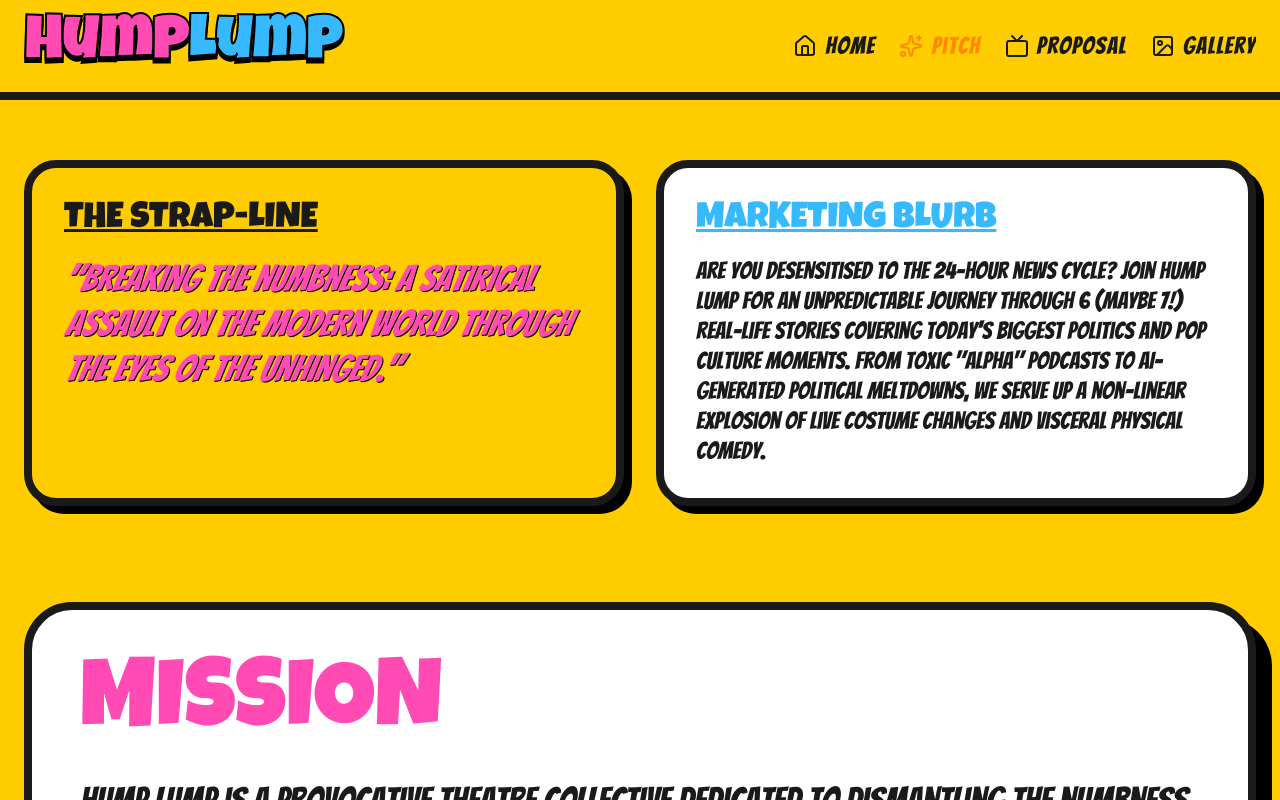
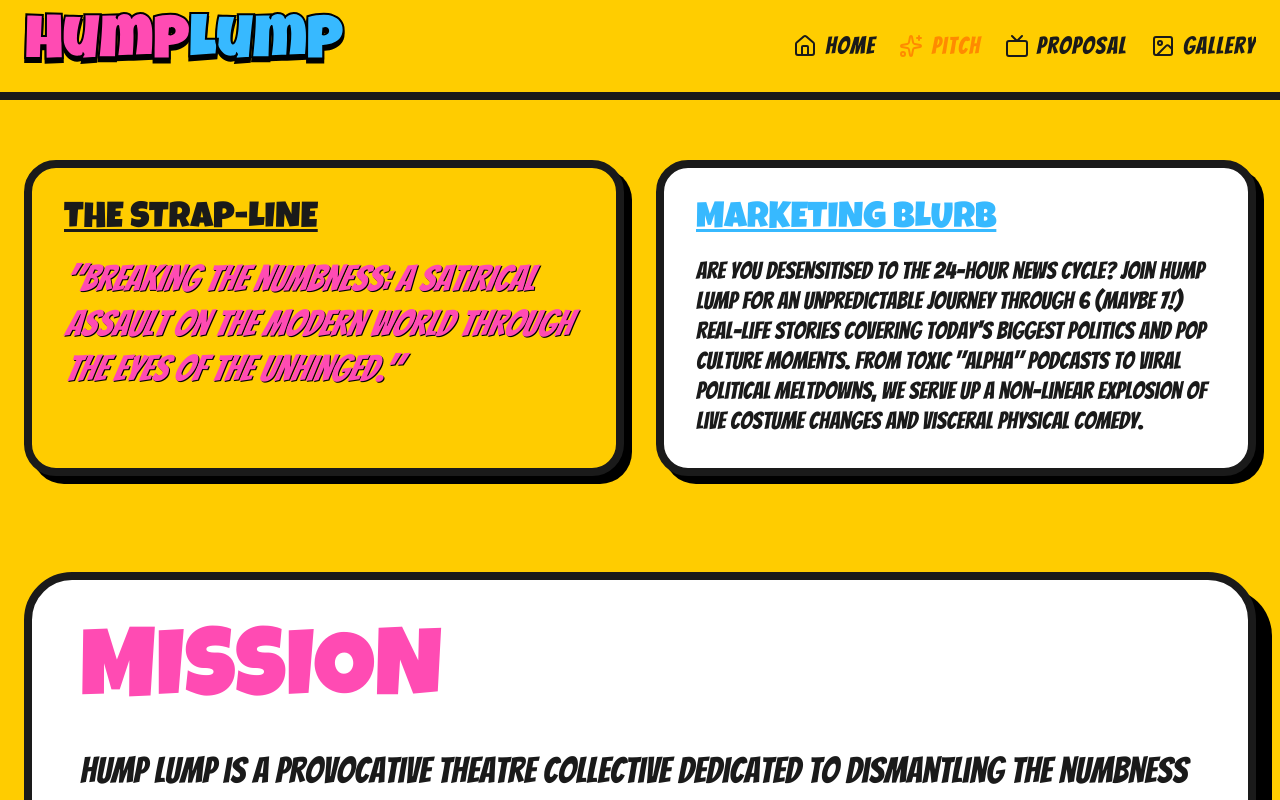
Before and after one commit to JollyLegend/humplump, a React (Vite) app: page / in a window 1280 px wide. Both pictures are taken after a click on the button "Pitch". Shown: the top 800 px of the page. Built offline with nearby package versions, Linux system fonts and the light colour scheme.

Commit message:
fix: Update marketing blurb to 'viral' political meltdowns
Changed "AI-generated political meltdowns" to "viral political meltdowns" in the marketing blurb to better reflect the satirical tone and current cultural references.

```diff
--- a/src/App.tsx
+++ b/src/App.tsx
@@ -304,7 +304,7 @@ export default function App() {
               <div className="flex-1 bg-white p-8 border-4 sm:border-8 border-lump-black shadow-[8px_8px_0_rgba(0,0,0,1)] rounded-[2rem]">
                 <h3 className="font-heading text-3xl sm:text-4xl mb-4 uppercase text-lump-blue underline">Marketing Blurb</h3>
                 <p className="font-comic text-xl sm:text-2xl leading-tight">
-                  Are you desensitised to the 24-hour news cycle? Join Hump Lump for an unpredictable journey through 6 (maybe 7!) real-life stories covering today's biggest politics and pop culture moments. From toxic "Alpha" podcasts to AI-generated political meltdowns, we serve up a non-linear explosion of live costume changes and visceral physical comedy.
+                  Are you desensitised to the 24-hour news cycle? Join Hump Lump for an unpredictable journey through 6 (maybe 7!) real-life stories covering today's biggest politics and pop culture moments. From toxic "Alpha" podcasts to viral political meltdowns, we serve up a non-linear explosion of live costume changes and visceral physical comedy.
                 </p>
               </div>
             </div>
@@ -377,8 +377,8 @@ export default function App() {
                   <p className="font-comic text-lg">Using heightened movement, we explore the "Sigma Male" phenomenon as a form of physical home invasion, turning digital pressures into tangible threat.</p>
                 </div>
                 <div className="bg-white p-8 border-4 border-lump-black rounded-3xl shadow-[8px_8px_0_rgba(0,0,0,1)] hover:-translate-y-2 transition-transform">
-                  <h3 className="font-heading text-3xl mb-4 text-pink-500 uppercase">Verbatim & AI Critique</h3>
-                  <p className="font-comic text-lg">The production utilizes verbatim scripts and AI-generated text to highlight the fragility of modern leadership, transforming political addresses into physical emergencies.</p>
+                  <h3 className="font-heading text-3xl mb-4 text-pink-500 uppercase">Verbatim Critique</h3>
+                  <p className="font-comic text-lg">The production utilizes verbatim scripts to highlight the fragility of modern leadership, transforming political addresses into physical emergencies.</p>
                 </div>
               </div>
             </section>
```
